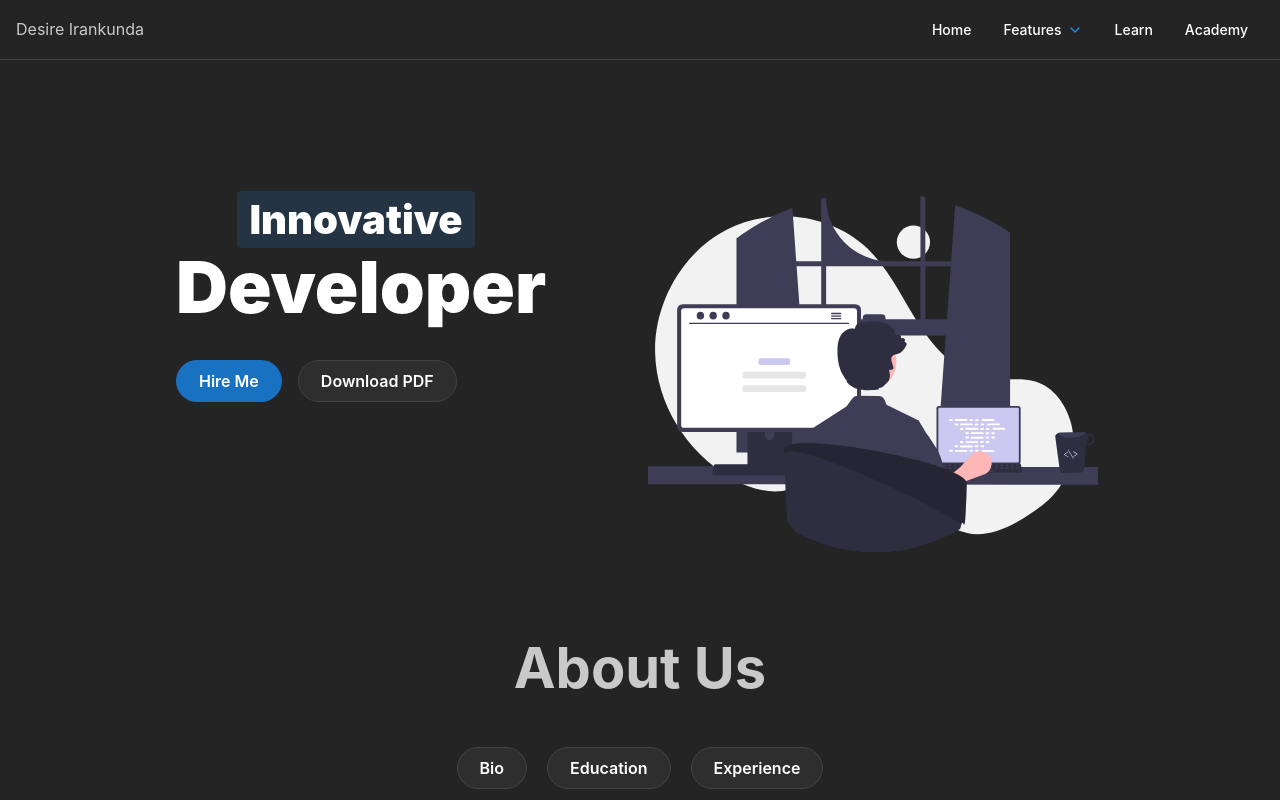
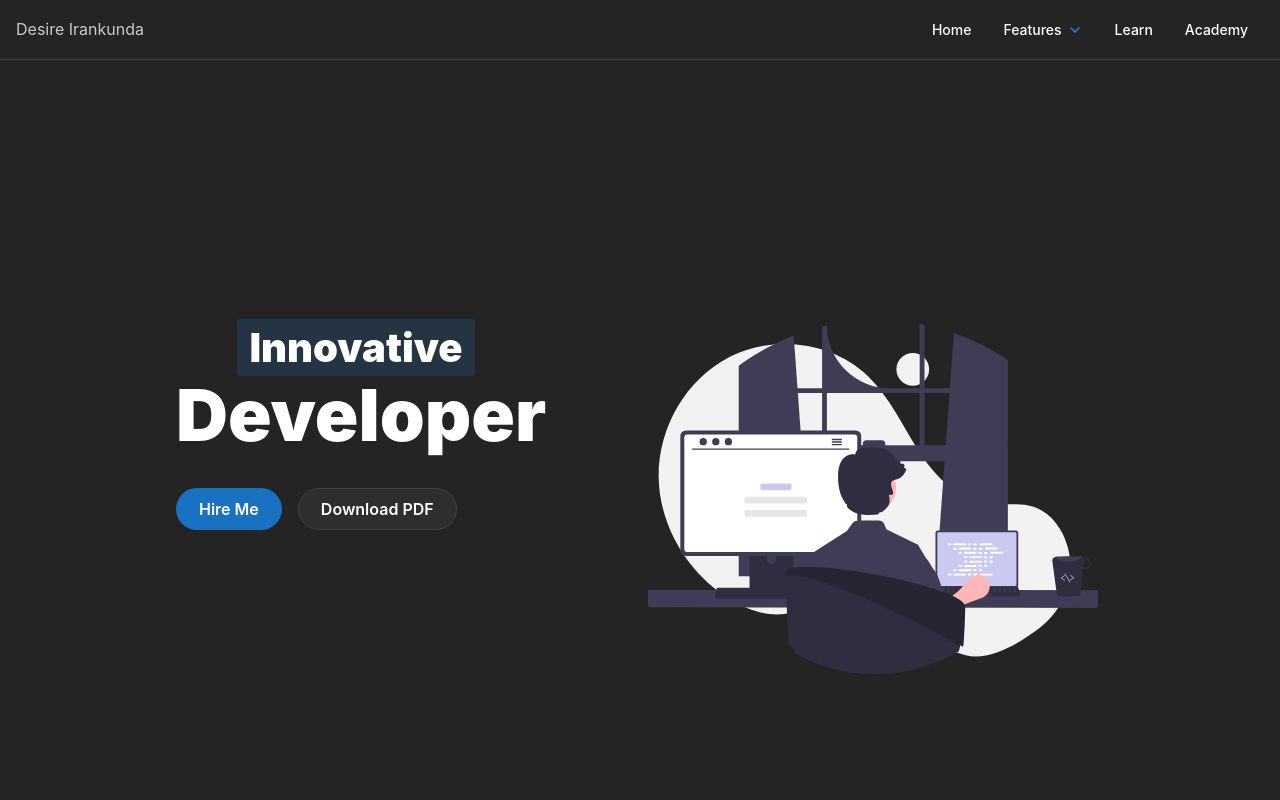
Before and after one commit to Deewiliams/My-portfolio, a React (Vite) app: page / in a window 1280 px wide. Shown: the top 800 px of the page. Built offline with nearby package versions, Linux system fonts and the light colour scheme.

Commit message:
cleaned the code

```diff
--- a/src/pages/landingPage/LandingPage.module.css
+++ b/src/pages/landingPage/LandingPage.module.css
@@ -3,7 +3,7 @@
   justify-content: space-between;
   padding-top: calc(var(--mantine-spacing-xl) * 4);
   padding-bottom: calc(var(--mantine-spacing-xl) * 4);
-  margin-top: -50px;
+  /* margin-top: 150px; */
 }
 
 .content {
@@ -45,7 +45,7 @@
 
 .image {
   width: 450px;
-  height: 356px;
+  height: 350px;
 
   @media (max-width: $mantine-breakpoint-md) {
     margin-top: 100px;
--- a/src/pages/landingPage/LandingPage.tsx
+++ b/src/pages/landingPage/LandingPage.tsx
@@ -4,7 +4,8 @@ import coder from "../../assets/coder.svg";
 
 export function LandingPage() {
   return (
-    <Container my="md" style={{ marginTop: "150px" }}>
+    <Container my="md">
+         <div className={classes.inner}>
       <Grid>
         <Grid.Col span={{ base: 12, xs: 6 }}>
           <div className={classes.content}>
@@ -32,6 +33,7 @@ export function LandingPage() {
           <Image src={coder} className={classes.image} />
         </Grid.Col>
       </Grid>
+      </div>
     </Container>
   );
 }
```
